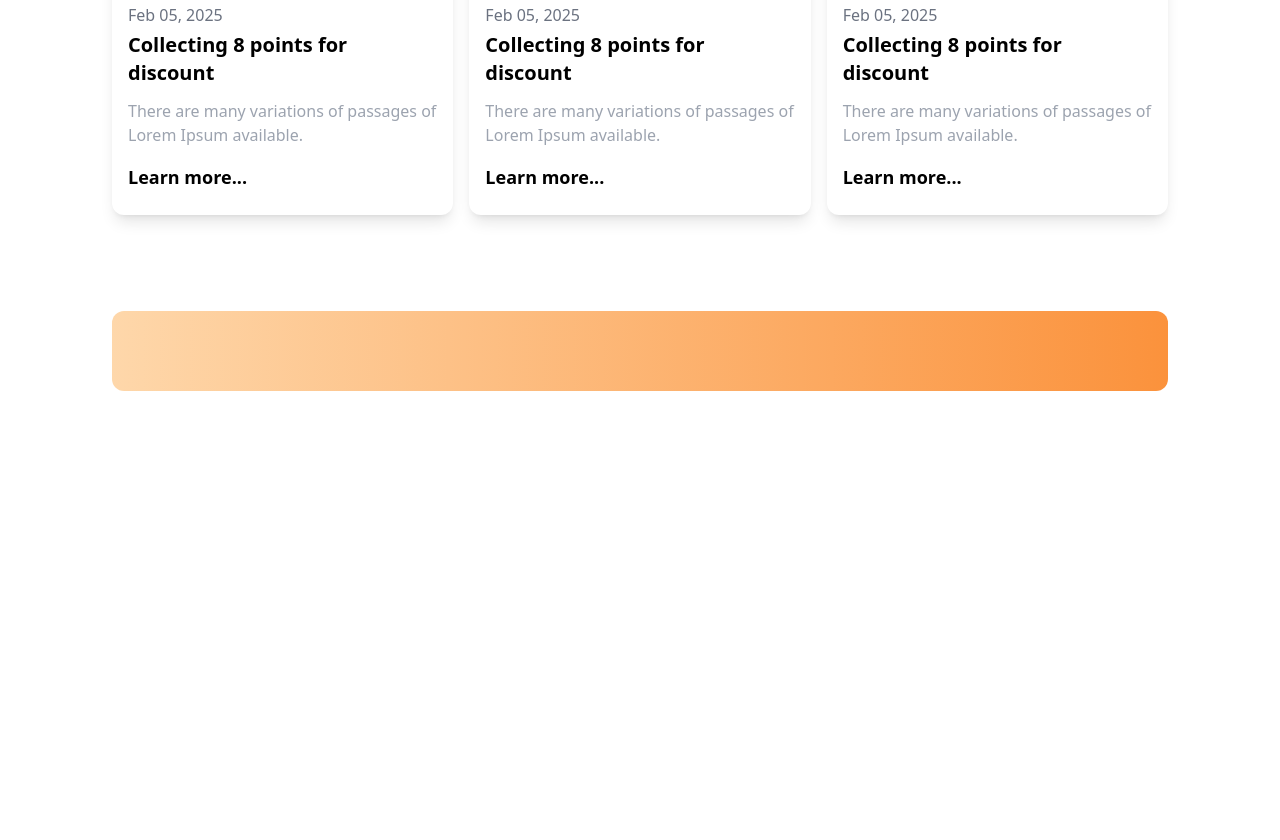
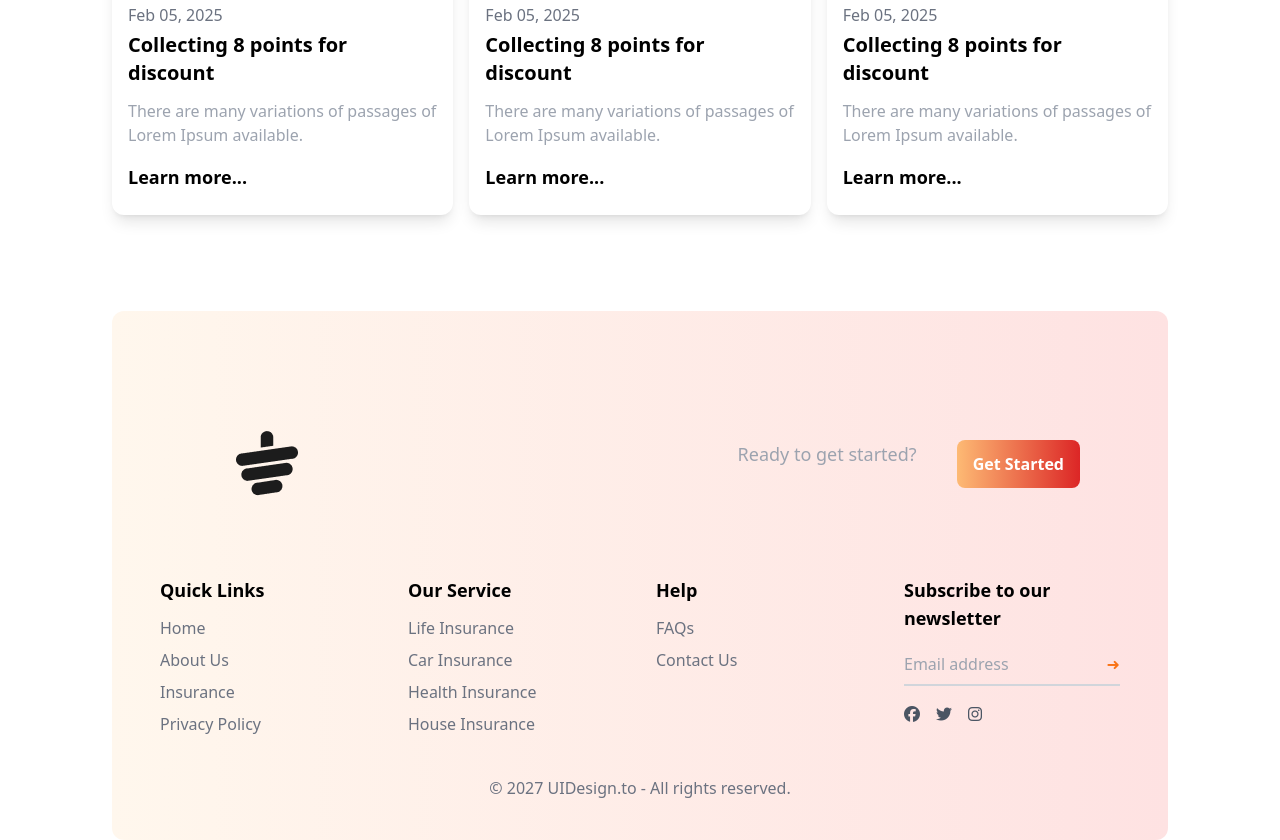
Before and after one commit to mashruf99/tea_house_landing_page, a plain HTML site: page index.html in a window 1280 px wide. Shown: the part 3024-3864 px from the top of the page. Before the commit the page ends 3415 px from the top, so only its background shows below. Drawn offline with nearby package versions, Linux system fonts and the light colour scheme.

Commit message:
finished

```diff
--- a/index.html
+++ b/index.html
@@ -270,11 +270,85 @@
         </section>
 
 
-        <footer class="bg-gradient-to-r from-orange-200 to-orange-400 rounded-xl py-10">
+        <footer class="bg-gradient-to-r from-orange-50 to-red-100 rounded-xl py-10 mx-auto">
+          <!-- Top Section -->
+          <div class="max-w-6xl mx-auto px-6">
+
+            <div class="flex flex-col md:flex-row justify-between items-center max-w-6xl mx-auto py-11 px-6">
+
+              <div>
+                <img src="images/cup.png" alt="" class="m-9 px-10">
+              </div>
+              <div class="flex space-x-10 px-10">
+                <p class="text-gray-400 text-lg">Ready to get started?</p>
+                <button class="bg-gradient-to-r from-orange-300 to-red-600 px-4 py-3 rounded-lg text-white font-semibold">
+                  Get Started
+                </button>
+              </div>
 
 
+            </div>
 
-        </footer>
+            <!-- Bottom Section -->
+            <div class="grid grid-cols-1 md:grid-cols-2 lg:grid-cols-4 gap-8 max-w-6xl mx-auto px-6">
+              <!-- Quick Links -->
+              <div>
+                <h1 class="font-semibold text-lg">Quick Links</h1>
+                <ul class="text-gray-500 space-y-2 mt-3">
+                  <li><a href="#">Home</a></li>
+                  <li><a href="#">About Us</a></li>
+                  <li><a href="#">Insurance</a></li>
+                  <li><a href="#">Privacy Policy</a></li>
+                </ul>
+              </div>
+
+              <!-- Our Services -->
+              <div>
+                <h1 class="font-semibold text-lg">Our Service</h1>
+                <ul class="text-gray-500 space-y-2 mt-3">
+                  <li><a href="#">Life Insurance</a></li>
+                  <li><a href="#">Car Insurance</a></li>
+                  <li><a href="#">Health Insurance</a></li>
+                  <li><a href="#">House Insurance</a></li>
+                </ul>
+              </div>
+
+              <!-- Help -->
+              <div>
+                <h1 class="font-semibold text-lg">Help</h1>
+                <ul class="text-gray-500 space-y-2 mt-3">
+                  <li><a href="#">FAQs</a></li>
+                  <li><a href="#">Contact Us</a></li>
+                </ul>
+              </div>
+
+              <!-- Newsletter Subscription -->
+              <div>
+                <h1 class="font-semibold text-lg">Subscribe to our newsletter</h1>
+                <div class="relative mt-3">
+                  <input type="email" placeholder="Email address"
+                    class="w-full border-b-2 border-gray-300 focus:outline-none text-gray-600 py-2 pr-10 bg-transparent">
+                  <button class="absolute right-0 top-2 text-orange-500">
+                    ➜
+                  </button>
+                </div>
+                <div class="flex space-x-4 mt-4 text-gray-600">
+                  <a href="#"><i class="fab fa-facebook"></i></a>
+                  <a href="#"><i class="fab fa-twitter"></i></a>
+                  <a href="#"><i class="fab fa-instagram"></i></a>
+                </div>
+              </div>
+            </div>
+
+            <!-- Copyright -->
+            <div class="text-center text-gray-500 mt-10">
+              &copy; 2027 UIDesign.to - All rights reserved.
+            </div>
+
+          </div>
+
+      </footer>
+
 
 
     </main>
```
